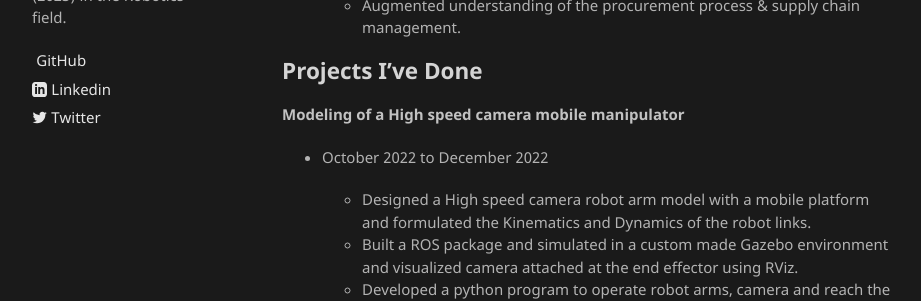
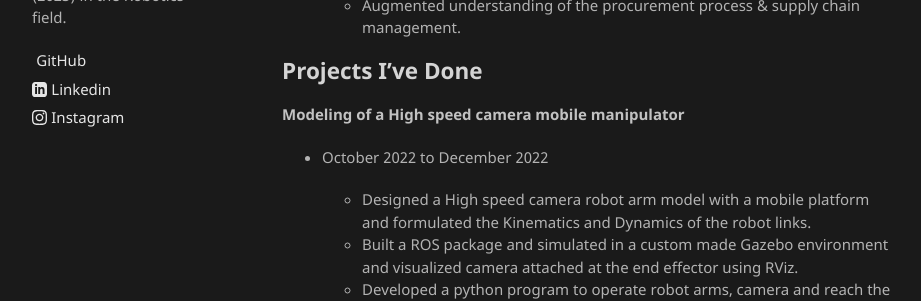
Before and after one commit to sandeepthalapanane/sandeepthalapanane.github.io, a Jekyll site: the page built from index.md, in a window 1280 px wide. Shown: the part 510-811 px from the top of the page, without its empty margins (178-1099 px from the left). Built offline with Jekyll 4.4.1, drawn with Linux system fonts in a browser that asks for light colours; our own code applies the rules of GitHub Pages for plain Markdown files.

Commit message:
instagram

```diff
--- a/_config.yml
+++ b/_config.yml
@@ -18,9 +18,9 @@
   - name: Linkedin
     icon: <svg xmlns="http://www.w3.org/2000/svg" aria-hidden="true" role="img" style="vertical-align:-0.125em;" width="1em" height="1em" preserveAspectRatio="xMidYMid meet" viewBox="0 0 24 24"><path d="M19 0h-14c-2.761 0-5 2.239-5 5v14c0 2.761 2.239 5 5 5h14c2.762 0 5-2.239 5-5v-14c0-2.761-2.238-5-5-5zm-11 19h-3v-11h3v11zm-1.5-12.268c-.966 0-1.75-.79-1.75-1.764s.784-1.764 1.75-1.764 1.75.79 1.75 1.764-.783 1.764-1.75 1.764zm13.5 12.268h-3v-5.604c0-3.368-4-3.113-4 0v5.604h-3v-11h3v1.765c1.396-2.586 7-2.777 7 2.476v6.759z" fill="currentColor"/></svg>
     link: https://www.linkedin.com/in/sandeep-thalapanane/
-  - name: Twitter
-    icon: <svg xmlns="http://www.w3.org/2000/svg" aria-hidden="true" role="img" style="vertical-align:-0.125em;" width="1em" height="1em" preserveAspectRatio="xMidYMid meet" viewBox="0 0 24 24"><g fill="none"><path d="M23.643 4.937c-.835.37-1.732.62-2.675.733a4.67 4.67 0 0 0 2.048-2.578a9.3 9.3 0 0 1-2.958 1.13a4.66 4.66 0 0 0-7.938 4.25a13.229 13.229 0 0 1-9.602-4.868c-.4.69-.63 1.49-.63 2.342A4.66 4.66 0 0 0 3.96 9.824a4.647 4.647 0 0 1-2.11-.583v.06a4.66 4.66 0 0 0 3.737 4.568a4.692 4.692 0 0 1-2.104.08a4.661 4.661 0 0 0 4.352 3.234a9.348 9.348 0 0 1-5.786 1.995a9.5 9.5 0 0 1-1.112-.065a13.175 13.175 0 0 0 7.14 2.093c8.57 0 13.255-7.098 13.255-13.254c0-.2-.005-.402-.014-.602a9.47 9.47 0 0 0 2.323-2.41l.002-.003z" fill="currentColor"/></g></svg>
-    link: https://twitter.com/ssandy086
+  - name: Instagram
+    icon: <svg xmlns="http://www.w3.org/2000/svg" aria-hidden="true" role="img" style="vertical-align:-0.125em;" width="1em" height="1em" preserveAspectRatio="xMidYMid meet" viewBox="0 0 24 24"><path d="M12 2.163c3.204 0 3.584.012 4.85.07 3.252.148 4.771 1.691 4.919 4.919.058 1.265.069 1.645.069 4.849 0 3.205-.012 3.584-.069 4.849-.149 3.225-1.664 4.771-4.919 4.919-1.266.058-1.644.07-4.85.07-3.204 0-3.584-.012-4.849-.07-3.26-.149-4.771-1.699-4.919-4.92-.058-1.265-.07-1.644-.07-4.849 0-3.204.013-3.583.07-4.849.149-3.227 1.664-4.771 4.919-4.919 1.266-.057 1.645-.069 4.849-.069zm0-2.163c-3.259 0-3.667.014-4.947.072-4.358.2-6.78 2.618-6.98 6.98-.059 1.281-.073 1.689-.073 4.948 0 3.259.014 3.668.072 4.948.2 4.358 2.618 6.78 6.98 6.98 1.281.058 1.689.072 4.948.072 3.259 0 3.668-.014 4.948-.072 4.354-.2 6.782-2.618 6.979-6.98.059-1.28.073-1.689.073-4.948 0-3.259-.014-3.667-.072-4.947-.196-4.354-2.617-6.78-6.979-6.98-1.281-.059-1.69-.073-4.949-.073zm0 5.838c-3.403 0-6.162 2.759-6.162 6.162s2.759 6.163 6.162 6.163 6.162-2.759 6.162-6.163c0-3.403-2.759-6.162-6.162-6.162zm0 10.162c-2.209 0-4-1.79-4-4 0-2.209 1.791-4 4-4s4 1.791 4 4c0 2.21-1.791 4-4 4zm6.406-11.845c-.796 0-1.441.645-1.441 1.44s.645 1.44 1.441 1.44c.795 0 1.439-.645 1.439-1.44s-.644-1.44-1.439-1.44z" fill="currentColor"/></g></svg>
+    link: https://www.instagram.com/sandeep_t_
 
 
 # https://github.com/github/pages-gem/issues/399#issuecomment-301827749
```
